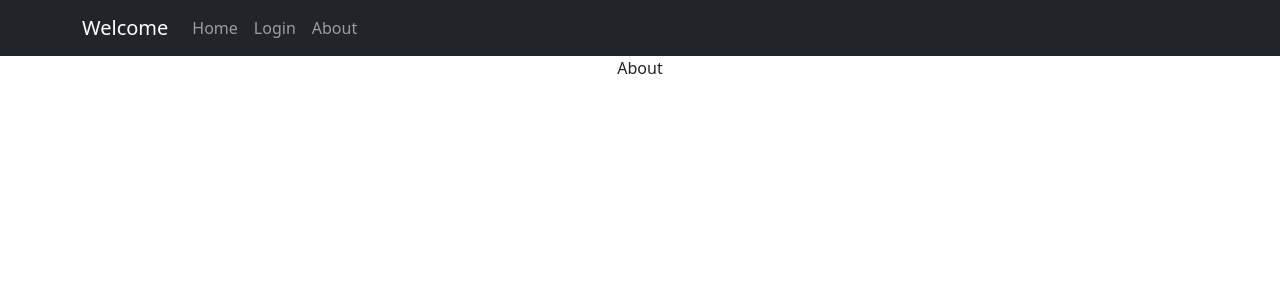
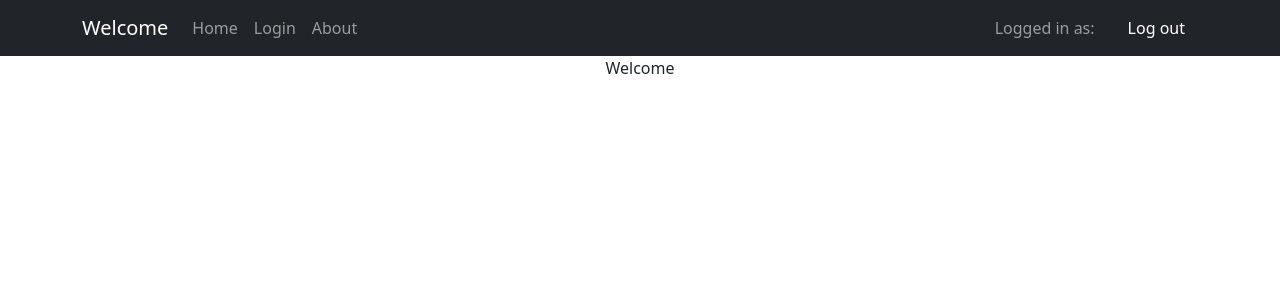
Before and after one commit to Rashmika-Dineth/webproject, a React (Create React App) app: page /about in a window 1280 px wide. Shown: the top 300 px of the page. Built offline with nearby package versions, Linux system fonts and the light colour scheme; no server answers.

Commit message:
auth update

```diff
--- a/src/Pages/About.tsx
+++ b/src/Pages/About.tsx
@@ -1,7 +1,10 @@
-import React from "react";
+import AuthContext from "../components/Authentication/AuthContext";
+import {useContext} from "react";
 
 function About() {
-  return <div>About</div>;
+  const {authResult} = useContext<any>(AuthContext);
+  console.log(authResult);
+  return <div>Welcome {authResult?.user?.displayName}</div>;
 }
 
 export default About;
--- /dev/null
+++ b/src/Pages/Loading.tsx
@@ -0,0 +1,18 @@
+import Spinner from "react-bootstrap/Spinner";
+
+function Loading() {
+  return (
+    <div>
+      <br />
+      <br />
+      <br />
+      <br />
+      Loading ...
+      <Spinner animation="border" role="status">
+        <span className="visually-hidden">Loading...</span>
+      </Spinner>
+    </div>
+  );
+}
+
+export default Loading;
--- a/src/Pages/Login.tsx
+++ b/src/Pages/Login.tsx
@@ -6,29 +6,33 @@ import Modal from "react-bootstrap/Modal";
 import AuthContext from "../components/Authentication/AuthContext";
 
 function Login() {
-  const {authResult, setAuthResult} = useContext<any>(AuthContext);
+  const {setAuthResult} = useContext<any>(AuthContext);
   const [show, setShow] = useState<boolean>();
   const [description, setDescription] = useState("");
   const [modalTitle, setModalTitle] = useState("");
-
   const [email, setEmail] = useState("");
   const [password, setPassword] = useState("");
+  const auth = getAuth();
 
-  console.log("Result", authResult);
   const OnSubmitLogin = () => {
-    const auth = getAuth();
+    console.log("Submit login");
+    //console.log("Result", authResult);
     signInWithEmailAndPassword(auth, email, password)
       .then((userCredential) => {
-        // Signed in
         const userName = userCredential?.user?.displayName;
-        //console.log(userCredential.user);
-        setAuthResult(userCredential.user);
+        setAuthResult({
+          loading: false,
+          user: userCredential.user,
+        });
         setShow(true);
         setModalTitle(`Welcome ${userName}`);
         setDescription("You are now logged in");
       })
       .catch((error) => {
-        console.log(error);
+        setShow(true);
+        setModalTitle("Error");
+        setDescription(` ${error.message}`);
+        //console.log(error);
       });
   };
   return (
--- a/src/Pages/Signup.tsx
+++ b/src/Pages/Signup.tsx
@@ -27,7 +27,7 @@ function Signup() {
       .then((userCredential) => {
         // Signed in
         const user = userCredential.user;
-        console.log(user);
+        console.log("Signup", user);
         updateProfile(user, {displayName: name}).then(() => {
           setModalTitle("Signup Success!");
           setDescription("You have successfully signed up");
--- a/src/components/Navigation/NavigationBar.tsx
+++ b/src/components/Navigation/NavigationBar.tsx
@@ -6,8 +6,26 @@ import {useContext} from "react";
 import AuthContext from "../Authentication/AuthContext";
 import Button from "react-bootstrap/Button";
 
+import {getAuth, signOut} from "firebase/auth";
+
 function NavigationBar() {
-  const {authResult} = useContext<any>(AuthContext);
+  const {authResult, setAuthResult} = useContext<any>(AuthContext);
+  const auth = getAuth();
+
+  const Logout = () => {
+    signOut(auth)
+      .then(() => {
+        // Sign-out successful.
+      })
+      .catch((error) => {
+        // An error happened.
+      });
+    setAuthResult({
+      loading: false,
+      user: null,
+    });
+  };
+
   return (
     <div>
       <Navbar bg="dark" data-bs-theme="dark">
@@ -18,16 +36,21 @@ function NavigationBar() {
             <Nav.Link href="/login">Login</Nav.Link>
             <Nav.Link href="/about">About</Nav.Link>
           </Nav>
-          {authResult?.user?.token && (
+
           <Navbar.Collapse className="justify-content-end">
             <Navbar.Text>
               Logged in as: {authResult?.user?.displayName}
             </Navbar.Text>
-              <Button style={{marginLeft: 20}} variant="dark">
+            <Button
+              onClick={() => {
+                Logout();
+              }}
+              style={{marginLeft: 20}}
+              variant="dark"
+            >
               Log out
             </Button>
           </Navbar.Collapse>
-          )}
         </Container>
       </Navbar>
 
--- a/src/components/Navigation/PrivateRoute.tsx
+++ b/src/components/Navigation/PrivateRoute.tsx
@@ -2,8 +2,14 @@ import {Navigate, Outlet} from "react-router-dom";
 import {useContext} from "react";
 import AuthContext from "../Authentication/AuthContext";
 
+import Loading from "../../Pages/Loading";
+
 const PrivateRoutes = () => {
   const {authResult} = useContext<any>(AuthContext);
+
+  if (authResult?.loading) {
+    return <Loading />;
+  }
 
   return authResult?.user?.accessToken ? <Outlet /> : <Navigate to="/login" />;
 };
```
Lines whose indentation alone changed are shown as unchanged.
